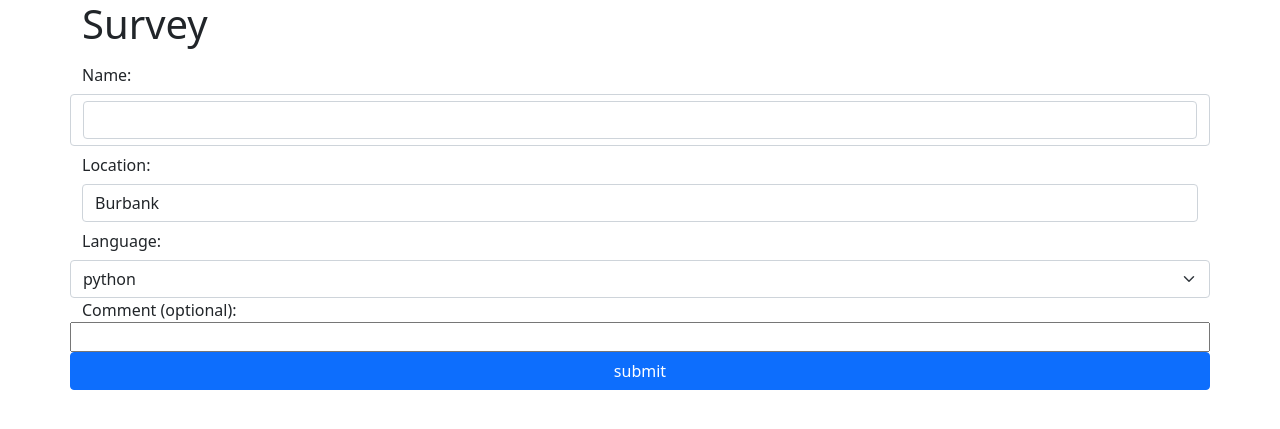
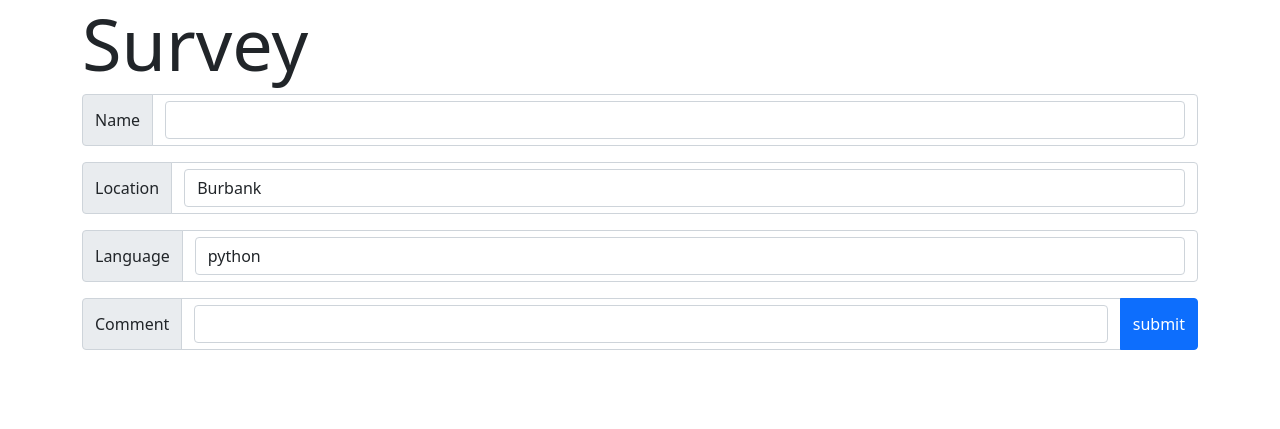
Before and after one commit to wrightpatrick/python, a Flask app: page / in a window 1280 px wide. Shown: the top 429 px of the page. Run offline with Flask 2, Linux system fonts and the light colour scheme.

Commit message:
css update to survey

```diff
--- a/flask/survey/templates/index.html
+++ b/flask/survey/templates/index.html
@@ -11,17 +11,18 @@
 <body>
     <div class="container">
 
-        <h1>Survey</h1>
+        <h1 class="display-2">Survey</h1>
         <form action="/process" method="post">
-            <div class="form-group row">
-                <label for='name' class="col-sm-2 col-form-label">Name:</label>
+            <div class="input-group mb-3">
+                <span class="input-group-text">Name</span>
                     <div class="form-control">
                         <input class="form-control" type='text' name='name'>
                     </div>
             </div>
 
-            <div class="form">
-                <label for='location' class="col-sm-2 col-form-label">Location:</label>
+            <div class="input-group mb-3">
+                <span class="input-group-text">Location</span>
+                    <div class="form-control">
                         <select name="location" class="form-control">
                             <option value="Burbank">Burbank</option>
                             <option value="San Jose">San Jose</option>
@@ -30,10 +31,12 @@
                             <option value="New York">New York</option>
                         </select>
                     </div>
+            </div>
 
-            <div class="form-group row">
-                <label for='language' class="col-sm-2 col-form-label">Language:</label>
-                <select name="language" class="form-select">
+            <div class="input-group mb-3">
+                <span class="input-group-text">Language</span>
+                    <div class="form-control">
+                        <select name="language" class="form-control">
                             <option value="python">python</option>
                             <option value="java">java</option>
                             <option value="c++">c++</option>
@@ -41,10 +44,13 @@
                             <option value="html/css">html/css</option>
                         </select>
                     </div>
+            </div>
 
-            <div class="form-group row">
-                <label for='comment'">Comment (optional):</label>
-                <input type='text' name='comment'>
+            <div class="input-group mb-3">
+                <span class="input-group-text">Comment</span>
+                    <div class="form-control">
+                        <input type='text' class="form-control" name='comment'>
+                    </div>
                     <input type='submit' value='submit' class="btn btn-primary">
             </div>
 
```
Lines whose indentation alone changed are shown as unchanged.
